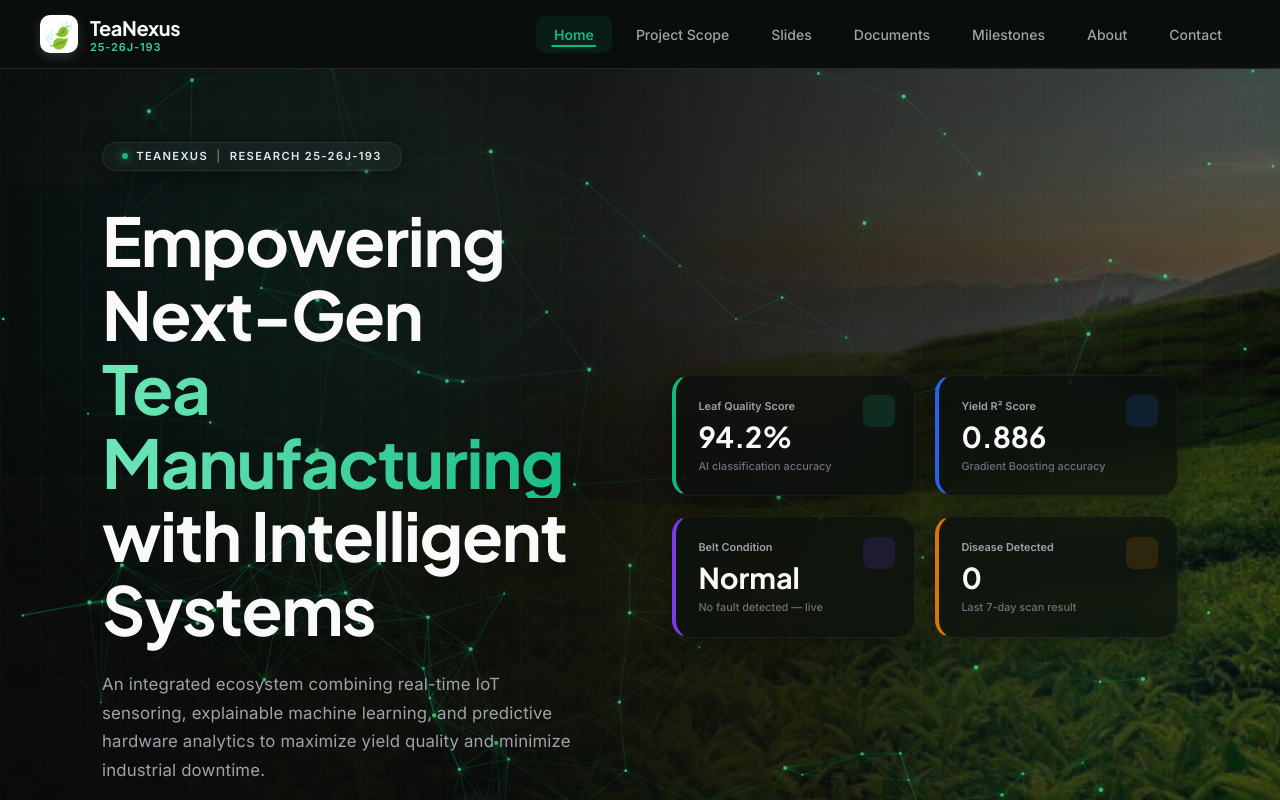
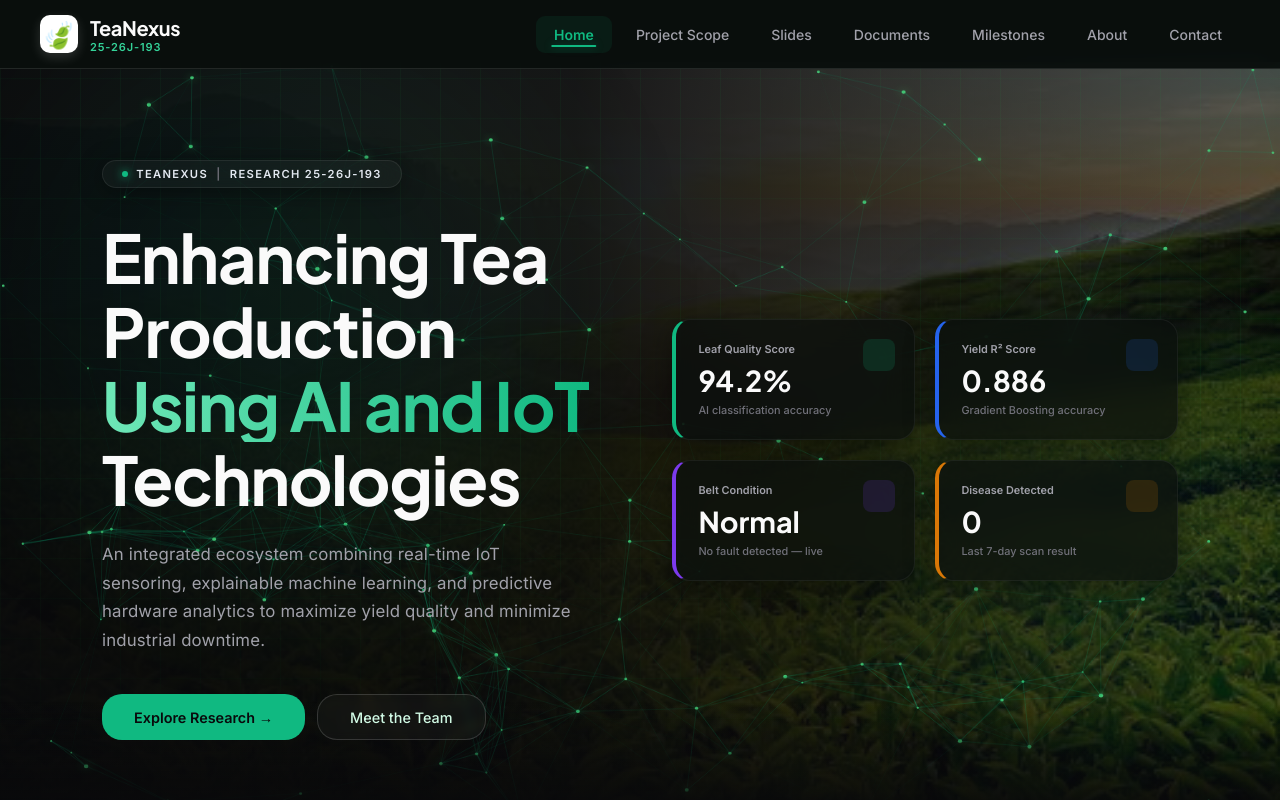
Before and after one commit to HThisarani/tea-project-website, a React (Create React App) app: page / in a window 1280 px wide. Shown: the top 800 px of the page. Built offline with nearby package versions, Linux system fonts and the light colour scheme.

Commit message:
update home

```diff
--- a/src/pages/Home.jsx
+++ b/src/pages/Home.jsx
@@ -352,14 +352,14 @@ export default function Home({ setCurrentPage }) {
                 letterSpacing: '-0.02em'
               }}
             >
-              Empowering Next-Gen<br />
+              Enhancing Tea Production <br />
               <span style={{
                 background: 'linear-gradient(to right, #6ee7b7, #10b981)',
                 WebkitBackgroundClip: 'text',
                 WebkitTextFillColor: 'transparent',
                 display: 'inline-block'
-              }}>Tea Manufacturing</span><br />
-              with Intelligent Systems
+              }}>Using AI and IoT </span><br />
+              Technologies
             </motion.h1>
 
             <motion.p
```
